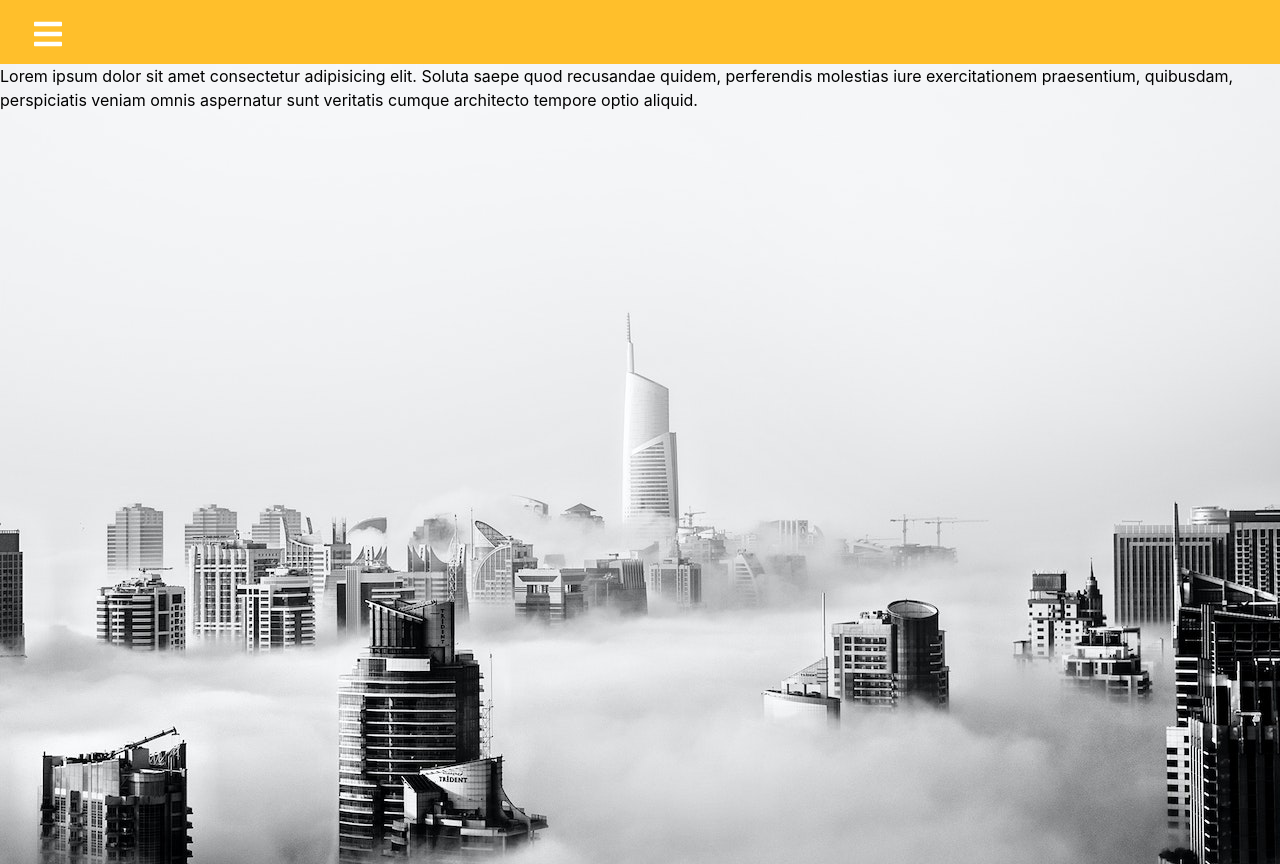
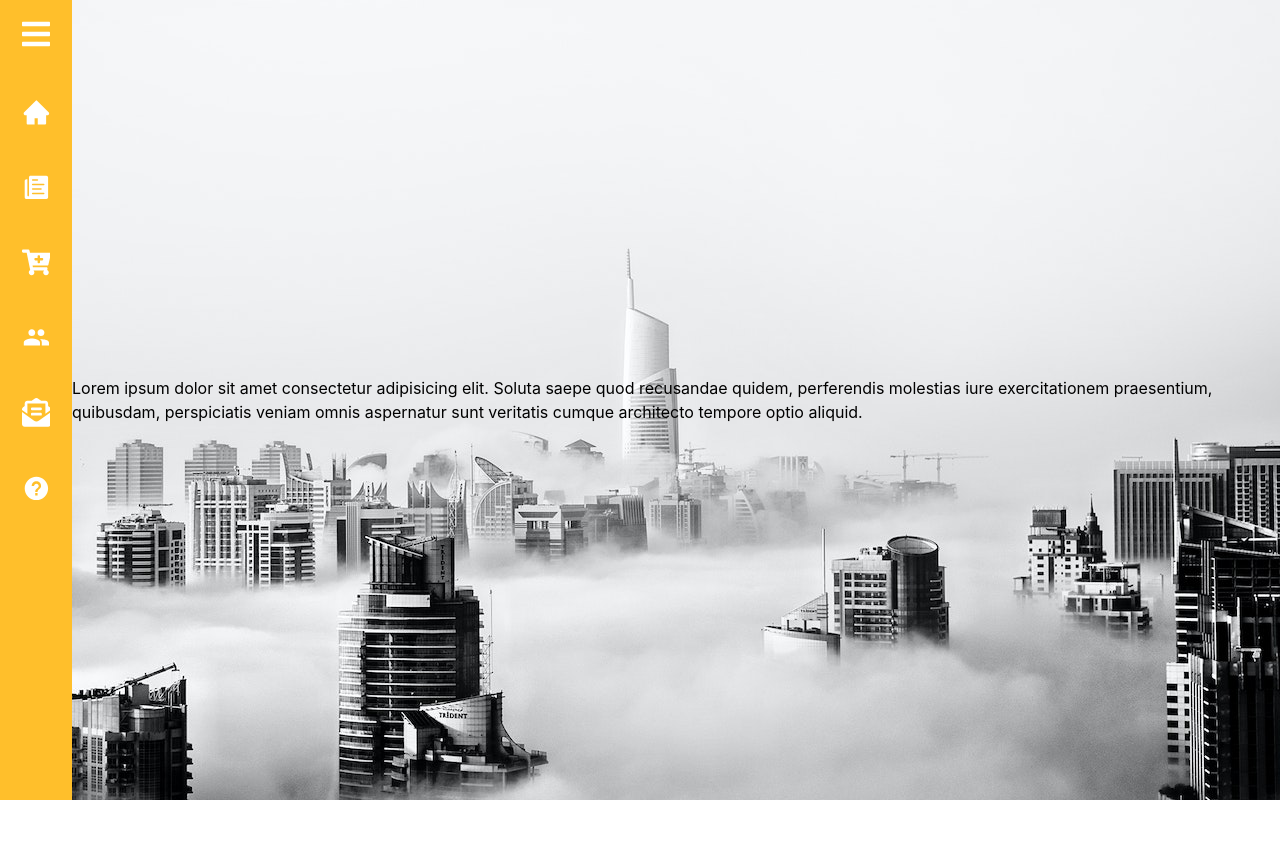
Before and after one commit to SantiagoTonin/CalendarFront, a React (Create React App) app: page /home in a window 1280 px wide. After the commit the page ends 800 px from the top, so only its background shows below. Built offline with nearby package versions, Linux system fonts and the light colour scheme.

Commit message:
sidebar terminado y funcionando

```diff
--- a/src/components/home/home.css
+++ b/src/components/home/home.css
@@ -1,8 +1,8 @@
-/* main{
+main{
   display: grid;
-  grid-template-columns: auto 2fr;
+  grid-template-columns: 4.5rem auto;
   grid-template-rows: minmax(100vh,auto);
-} */
+}
 
 .homeContent {
   min-height: 100vh;
@@ -15,7 +15,6 @@
   background-attachment: fixed;
   background-color: var(--main-color);
   color: black;
-  /* color: var(--secondary-color); */
 }
 
 .homeSide {
--- a/src/components/sidebar/Sidebar.js
+++ b/src/components/sidebar/Sidebar.js
@@ -1,10 +1,10 @@
 import React, { useState } from "react";
-import { FaBars } from "react-icons/fa";
-import {AiOutlineClose} from "react-icons/ai";
+import { FaBars, FaEnvelopeOpenText, FaCartPlus } from "react-icons/fa";
+import { AiOutlineClose, AiFillHome } from "react-icons/ai";
+import { IoMdHelpCircle, IoIosPaper, IoMdPeople } from "react-icons/io";
 import { Link } from "react-router-dom";
 import { SidebarData } from "./SidebarData.js";
 import "./sidebar.css";
-import { IconContext } from "react-icons";
 
 const Sidebar = () => {
   const [sidebar, setSidebar] = useState(false);
@@ -12,16 +12,21 @@ const Sidebar = () => {
 
   return (
     <>
-      <IconContext.Provider value={{ color: "#fff" }}>
         <div className="navbar">
-          <Link to="#" className="menu-bars">
+          <Link to="#" className="menuIcon">
             <FaBars onClick={showSidebar} />
           </Link>
+          <Link href="#" className='navIcons'><AiFillHome /></Link>
+          <Link href="#" className='navIcons'><IoIosPaper /></Link>
+          <Link href="#" className='navIcons'><FaCartPlus /></Link>
+          <Link href="#" className='navIcons'><IoMdPeople /></Link>
+          <Link href="#" className='navIcons'><FaEnvelopeOpenText /></Link>
+          <Link href="#" className='navIcons'><IoMdHelpCircle /></Link>
         </div>
-        <nav className={sidebar ? "nav-menu active" : "nav-menu"}>
-          <ul className="nav-menu-items" onClick={showSidebar}>
-            <li className="navbar-toggle">
-              <Link to="#" className="menu-bars">
+        <nav className={sidebar ? "navMenu active" : "navMenu"}>
+          <ul className="navMenuItems" onClick={showSidebar}>
+            <li className="navToggle">
+              <Link to="#" className="menuIcon">
                 <AiOutlineClose />
               </Link>
             </li>
@@ -37,7 +42,6 @@ const Sidebar = () => {
             })}
           </ul>
         </nav>
-      </IconContext.Provider>
     </>
   );
 };
--- a/src/components/sidebar/SidebarData.js
+++ b/src/components/sidebar/SidebarData.js
@@ -1,43 +1,43 @@
 import React from 'react';
-import * as FaIcons from 'react-icons/fa';
-import * as AiIcons from 'react-icons/ai';
-import * as IoIcons from 'react-icons/io';
+import { FaEnvelopeOpenText, FaCartPlus } from "react-icons/fa";
+import { AiFillHome } from "react-icons/ai";
+import { IoMdHelpCircle, IoIosPaper, IoMdPeople } from "react-icons/io";
 
 export const SidebarData = [
   {
     title: 'Home',
-    path: '/',
-    icon: <AiIcons.AiFillHome />,
-    cName: 'nav-text'
+    path: '/home',
+    icon: <AiFillHome />,
+    cName: 'navText'
   },
   {
     title: 'Reports',
     path: '/reports',
-    icon: <IoIcons.IoIosPaper />,
-    cName: 'nav-text'
+    icon: <IoIosPaper />,
+    cName: 'navText'
   },
   {
     title: 'Products',
     path: '/products',
-    icon: <FaIcons.FaCartPlus />,
-    cName: 'nav-text'
+    icon: <FaCartPlus />,
+    cName: 'navText'
   },
   {
     title: 'Team',
     path: '/team',
-    icon: <IoIcons.IoMdPeople />,
-    cName: 'nav-text'
+    icon: <IoMdPeople />,
+    cName: 'navText'
   },
   {
     title: 'Messages',
     path: '/messages',
-    icon: <FaIcons.FaEnvelopeOpenText />,
-    cName: 'nav-text'
+    icon: <FaEnvelopeOpenText />,
+    cName: 'navText'
   },
   {
     title: 'Support',
     path: '/support',
-    icon: <IoIcons.IoMdHelpCircle />,
-    cName: 'nav-text'
+    icon: <IoMdHelpCircle />,
+    cName: 'navText'
   }
 ];
--- a/src/components/sidebar/sidebar.css
+++ b/src/components/sidebar/sidebar.css
@@ -1,19 +1,34 @@
 .navbar {
   background-color: var(--secondary-color);
-  height: 4rem;
-  /* width: 8rem; */
   display: flex;
-  justify-content: start;
+  flex-direction: column;
   align-items: center;
+  gap: 2rem;
+  font-size: 1.8rem;
 }
 
-.menu-bars {
-  margin-left: 2rem;
+.navIcons{
+  color: white;
+}
+
+.navIcons:is(:hover, :focus){
+  color: var(--btn-contrast);
+  transform: scale(85%);
+  transition: 15ms;
+}
+
+.menuIcon {
+  height: 100%;
   font-size: 2rem;
   background: transparent;
+  color: white;
 }
 
-.nav-menu {
+.menuIcon:is(:hover, :focus, :active){
+  color: var(--btn-contrast);
+}
+
+.navMenu {
   background-color: var(--secondary-color);
   width: 12rem;
   height: 100vh;
@@ -22,15 +37,15 @@
   position: fixed;
   top: 0;
   left: -100%;
-  transition: 850ms;
+  transition: 1.5s;
 }
 
-.nav-menu.active {
+.navMenu.active {
   left: 0;
   transition: 350ms;
 }
 
-.nav-text {
+.navText {
   display: flex;
   justify-content: start;
   align-items: center;
@@ -38,7 +53,7 @@
   height: 60px;
 }
 
-.nav-text a {
+.navText a {
   text-decoration: none;
   color: #f5f5f5;
   font-size: 18px;
@@ -50,18 +65,18 @@
   border-radius: 4px;
 }
 
-.nav-text a:hover {
+.navText>a:hover {
   background-color: var(--btn-contrast);
   transform: scale(95%);
   transition: 0.4s;
 }
 
-.nav-menu-items {
+.navMenuItems {
   width: 100%;
   padding-left: 1rem;
 }
 
-.navbar-toggle {
+.navToggle {
   background-color: var(--secondary-color);
   width: auto;
   height: 80px;
```
